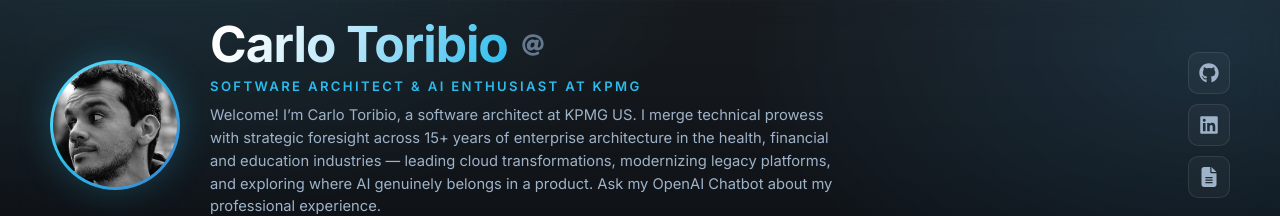
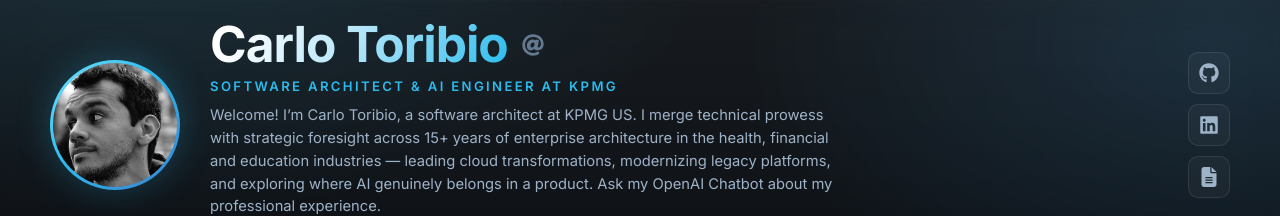
Before and after one commit to crltrbdev/carlotoribio-web, a React (Create React App) app: page / in a window 1280 px wide. Shown: the top 216 px of the page. Built offline with nearby package versions, Linux system fonts and the light colour scheme.

Commit message:
Slight change on introductino text.

```diff
--- a/src/components/home/Home.js
+++ b/src/components/home/Home.js
@@ -47,7 +47,7 @@ function Home(props) {
                                     <FaAt className="email" />
                                 </a>
                             </div>
-                            <label className="subtitle">Software Architect & AI Enthusiast at KPMG</label>
+                            <label className="subtitle">Software Architect & AI Engineer at KPMG</label>
                             <label className="summary">
                                 Welcome! I’m Carlo Toribio, a software architect at KPMG US. <span className='mobile-hide'>I merge technical prowess with strategic foresight across 15+ years of enterprise architecture in the health, financial and education industries — leading cloud transformations, modernizing legacy platforms, and exploring where AI genuinely belongs in a product.</span> Ask my OpenAI Chatbot about my professional experience.
                             </label>
```
